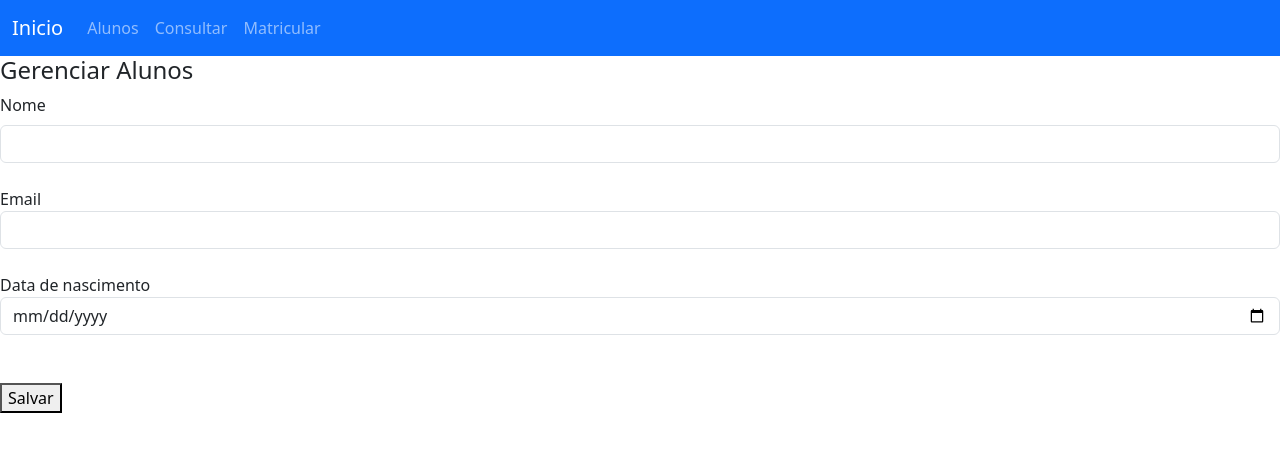
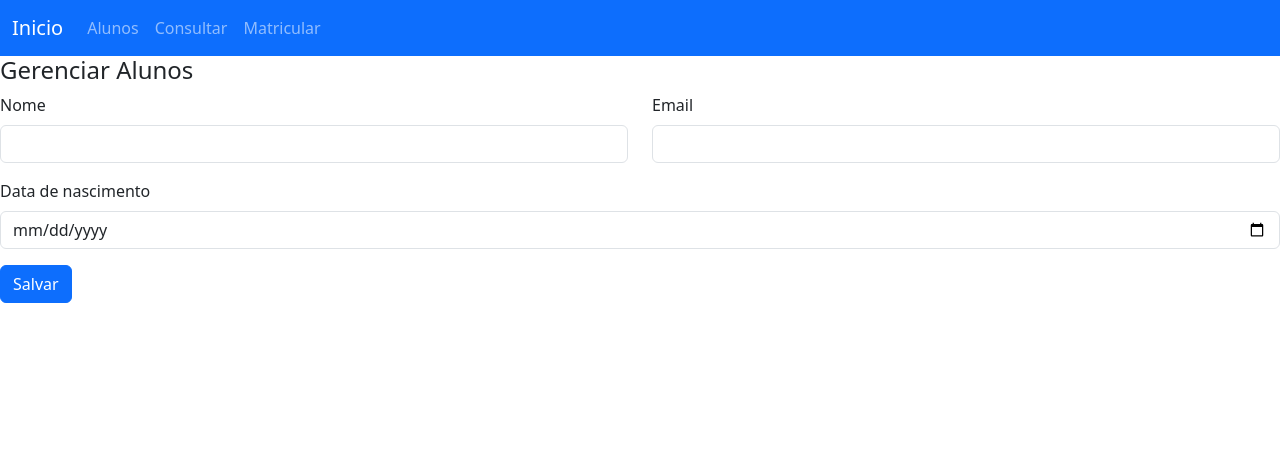
Before and after one commit to DaviAsp/ProjetoPizzariav2, a React (Create React App) app in the folder ProjetoPizzariav2/ProjetoPizzariav2/clientapp/: page /gerenciarAlunos in a window 1280 px wide. Shown: the top 452 px of the page. Built offline with nearby package versions, Linux system fonts and the light colour scheme.

Commit message:
Ajustes no form

```diff
--- a/ProjetoPizzariav2/ProjetoPizzariav2/clientapp/src/GerenciarAlunos.js
+++ b/ProjetoPizzariav2/ProjetoPizzariav2/clientapp/src/GerenciarAlunos.js
@@ -1,6 +1,6 @@
 import React, { useState, useEffect } from "react";
 import { httpClient } from './HTTPClient';
-import { Input, Headings, Badge, Label } from "reactstrap";
+import { Input, Headings, Badge, Label, Button, Row, Form, Col, FormGroup } from "reactstrap";
 
 export default function GerenciarAlunos() {
 
@@ -39,13 +39,28 @@ export default function GerenciarAlunos() {
     let saida =
     <>
         <h4>Gerenciar Alunos </h4>
-        <Label>Nome</Label><br/>
-        <Input  value={stateAluno.nomeAluno} onChange={(event) => { setStateAluno({ ...stateAluno, nomeAluno: event.target.value}) }}/><br/>
-        <label>Email</label><br/>
-        <Input name="email"  type="email" value={stateAluno.email} onChange={(event) => { setStateAluno({ ...stateAluno, email: event.target.value}) }}/><br/>
-        <label>Data de nascimento</label><br/>
-        <Input type="date" value={stateAluno.dataNascimento} onChange={(event) => { setStateAluno({ ...stateAluno, dataNascimento: event.target.value}) }}/><br/><br/>
-        <button onClick={gravarAluno}>Salvar</button>
+
+        <Form>
+            <Row>
+                 <Col md={6}>
+                   <FormGroup>
+                    <Label>Nome</Label>
+                    <Input  value={stateAluno.nomeAluno} onChange={(event) => { setStateAluno({ ...stateAluno, nomeAluno: event.target.value}) }}/>
+                   </FormGroup>
+                 </Col>
+                 <Col md={6}>
+                 <FormGroup>
+                    <Label>Email</Label>
+                    <Input name="email"  type="email" value={stateAluno.email} onChange={(event) => { setStateAluno({ ...stateAluno, email: event.target.value}) }}/>
+                 </FormGroup>
+                 </Col>
+            </Row>
+            <FormGroup>
+                    <Label>Data de nascimento</Label>
+                    <Input type="date" value={stateAluno.dataNascimento} onChange={(event) => { setStateAluno({ ...stateAluno, dataNascimento: event.target.value}) }}/>
+            </FormGroup>
+        <Button color="primary" onClick={gravarAluno}>Salvar</Button>
+        </Form>
     </>
 
     return (saida);
```
